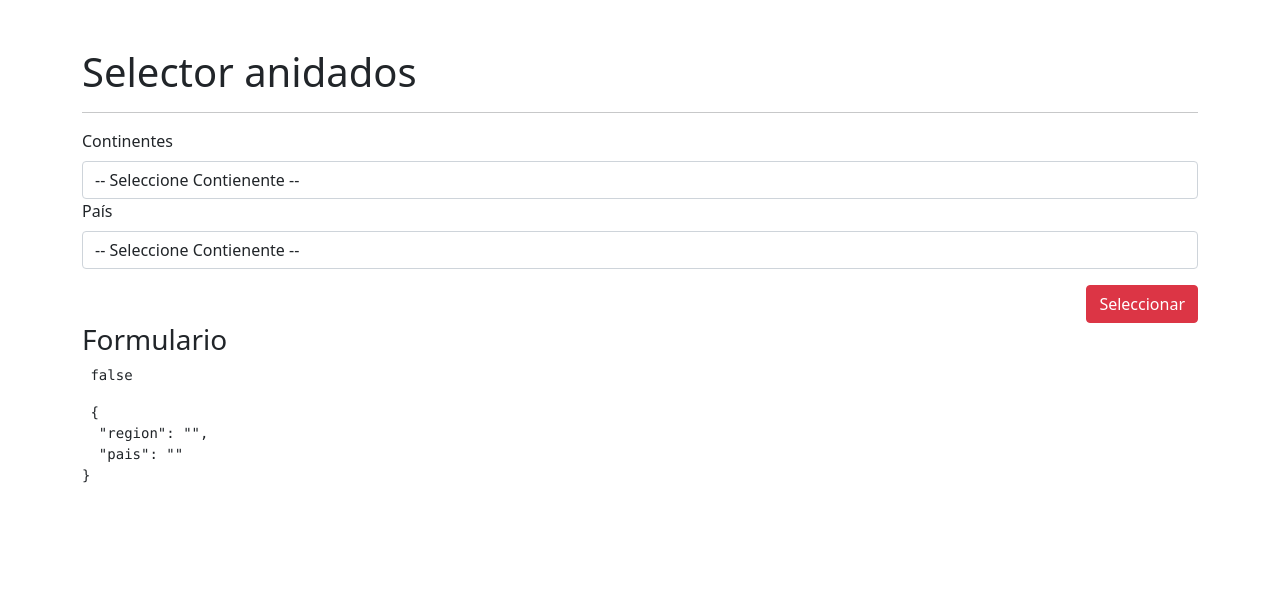
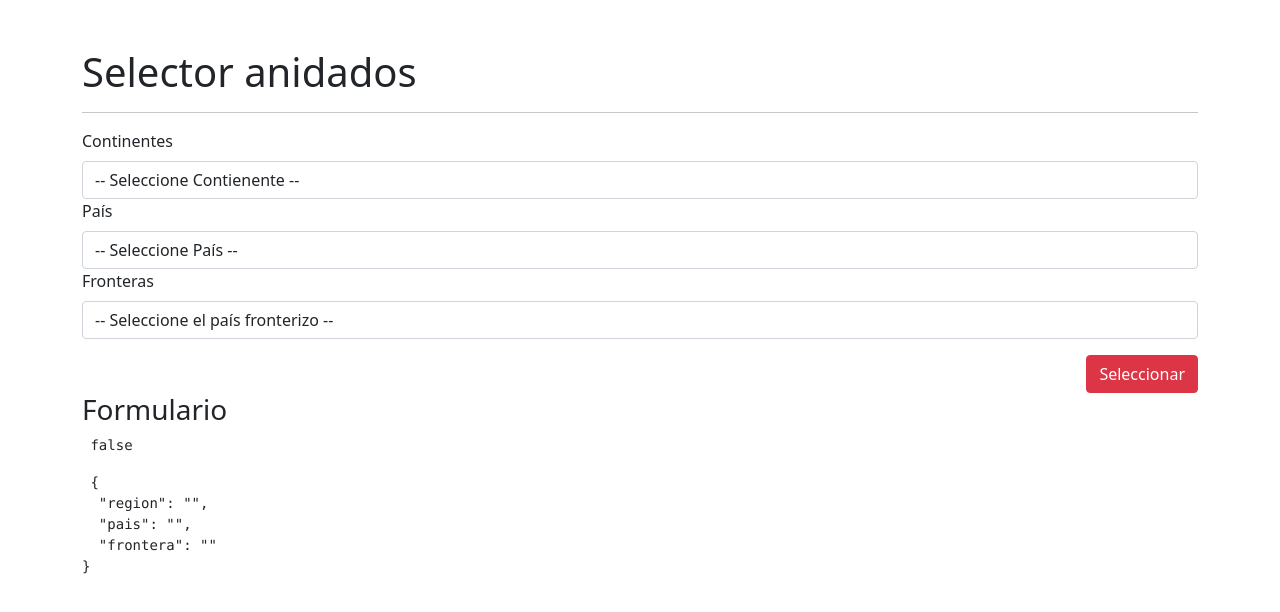
Before and after one commit to MilthonB/Angular-practicas, an Angular app in the folder 07-selectoresApp/: page /selector/selector in a window 1280 px wide. Shown: the top 612 px of the page. Built offline with nearby package versions, Linux system fonts and the light colour scheme.

Commit message:
selectores terminados

```diff
--- a/07-selectoresApp/src/app/paises/pages/selector-paises/selector-paises.component.html
+++ b/07-selectoresApp/src/app/paises/pages/selector-paises/selector-paises.component.html
@@ -23,10 +23,25 @@
             <label class="form-label">País</label>
             <select class="form-control"
                     formControlName="pais">
-                <option value=""> -- Seleccione Contienente -- </option>
+                <option value=""> -- Seleccione País -- </option>
                 <option *ngFor="let pais of paises"
                         [value]="pais.alpha3Code">
                     {{ pais.name }}
+                </option>
+            </select>
+        </div>
+    </div>
+
+
+    <div class="row">
+        <div class="col">
+            <label class="form-label">Fronteras</label>
+            <select class="form-control"
+                    formControlName="frontera">
+                <option value=""> -- Seleccione el país fronterizo -- </option>
+                <option *ngFor="let frontera of fronteras"
+                        [value]="frontera">
+                    {{ frontera }}
                 </option>
             </select>
         </div>
--- a/07-selectoresApp/src/app/paises/pages/selector-paises/selector-paises.component.ts
+++ b/07-selectoresApp/src/app/paises/pages/selector-paises/selector-paises.component.ts
@@ -14,13 +14,16 @@
 export class SelectorPaisesComponent implements OnInit {
 
 
-  regiones: string[] = [];
-  paises: PaisSmall[] = [];
+  regiones : string[] = [];
+  paises   : PaisSmall[] = [];
+  fronteras: string[] = [];
+
 
   miFormulario: FormGroup = this.fb.group(
     {
       region: ['',Validators.required],
-      pais: ['',Validators.required]
+      pais: ['',Validators.required],
+      frontera: ['',Validators.required],
     }
   );
 
@@ -45,11 +48,21 @@
             return this.paisesService.getPaisesPorRegion(region)
           })
         ).subscribe( paises => {
-            console.log(paises);
+            console.log('paises',paises);
             this.paises = paises;
         })
 
-
+    this.miFormulario.get('pais')?.valueChanges
+        .pipe(
+          tap((_) => {
+            this.fronteras = ['-- Seleccione el país fronterizo --'];
+            this.miFormulario.get('frontera')?.reset();
+          }),
+          switchMap( codigo => this.paisesService.getPaisPorCodigo(codigo))
+        ).subscribe( pais => {
+          console.log(pais)
+          this.fronteras = pais?.borders || [];
+        })
   }
 
 
--- a/07-selectoresApp/src/app/paises/services/paises-services.service.ts
+++ b/07-selectoresApp/src/app/paises/services/paises-services.service.ts
@@ -1,7 +1,8 @@
 import { HttpClient } from '@angular/common/http';
 import { Injectable } from '@angular/core';
 import { PaisSmall } from '../interfaces/pais.iterface';
-import { Observable } from 'rxjs';
+import { Observable, of } from 'rxjs';
+import { Border } from '../interfaces/border.interface';
 
 @Injectable({
   providedIn: 'root'
@@ -30,5 +31,15 @@
 
   }
 
+  getPaisPorCodigo( codigo: string): Observable<Border | null>{
+
+    if( !codigo ){
+      return of(null);
+    }
+    const url = `${this._baseUrl}/alpha/${codigo}`
+    return this.http.get<Border>( url );
+
+  }
+
 
 }
```
Also changed, not shown: 07-selectoresApp/src/app/paises/interfaces/border.interface.ts (added, +59 -0 lines).
